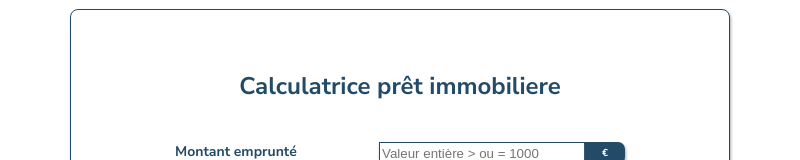
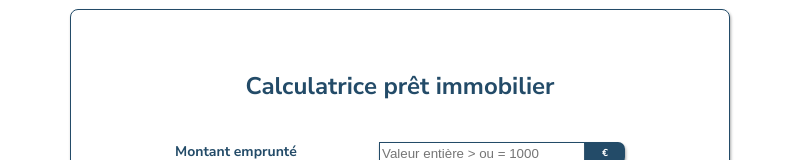
Before and after one commit to JustinGestiere/Calculette_Immobiliere, an Electron app: page index.html in a window 800 px wide. Shown: the part 157-317 px from the top of the page. Drawn offline with Linux system fonts and the light colour scheme.

Commit message:
test pour automatiser

```diff
--- a/index.html
+++ b/index.html
@@ -16,7 +16,7 @@
         <img src="images/microlead.png" />
     </div>
     <div class="home">
-        <h2>Calculatrice prêt immobiliere</h2>
+        <h2>Calculatrice prêt immobilier</h2>
         <form>
             <div class="form">
                 <div class="montant">
```
